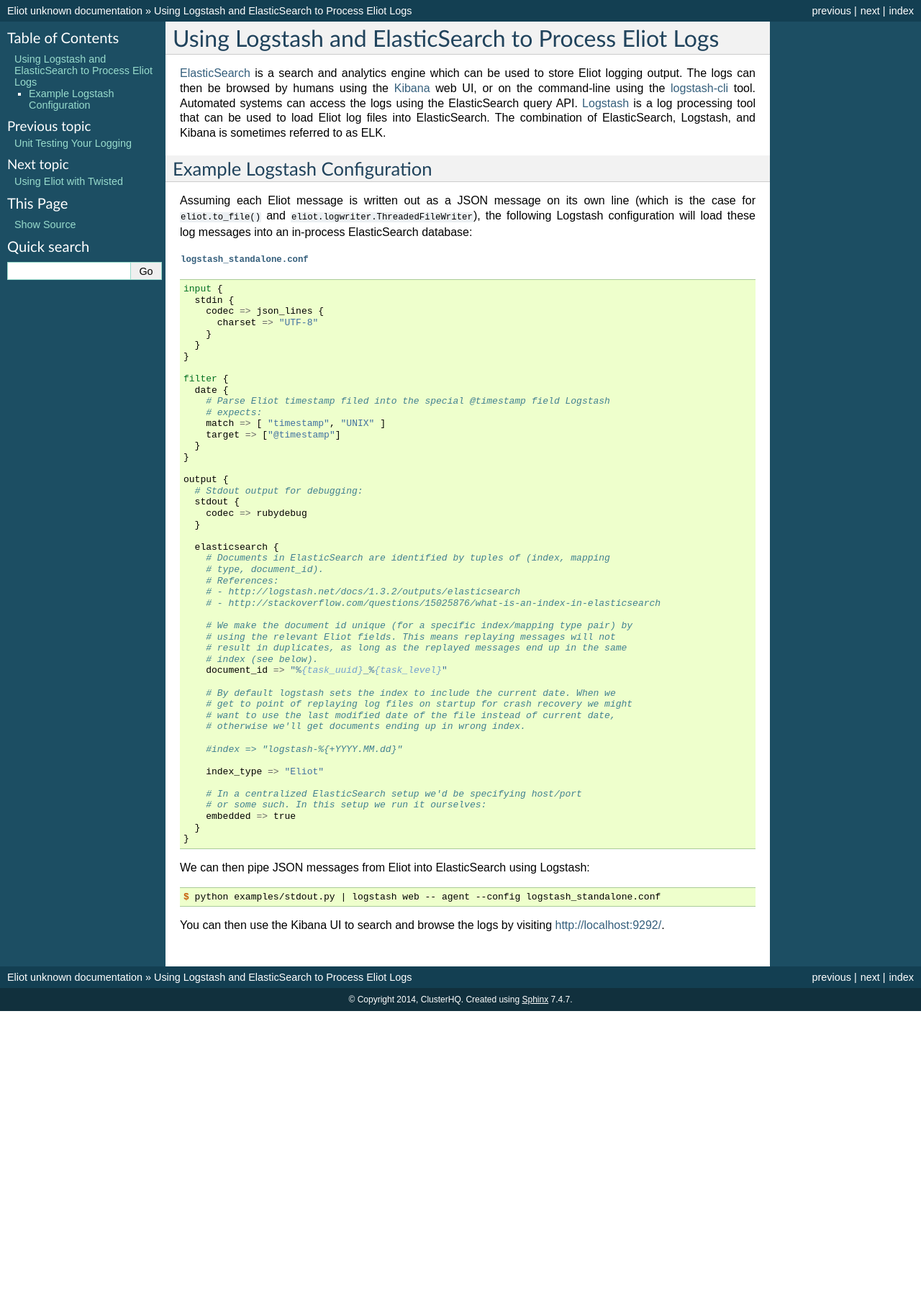
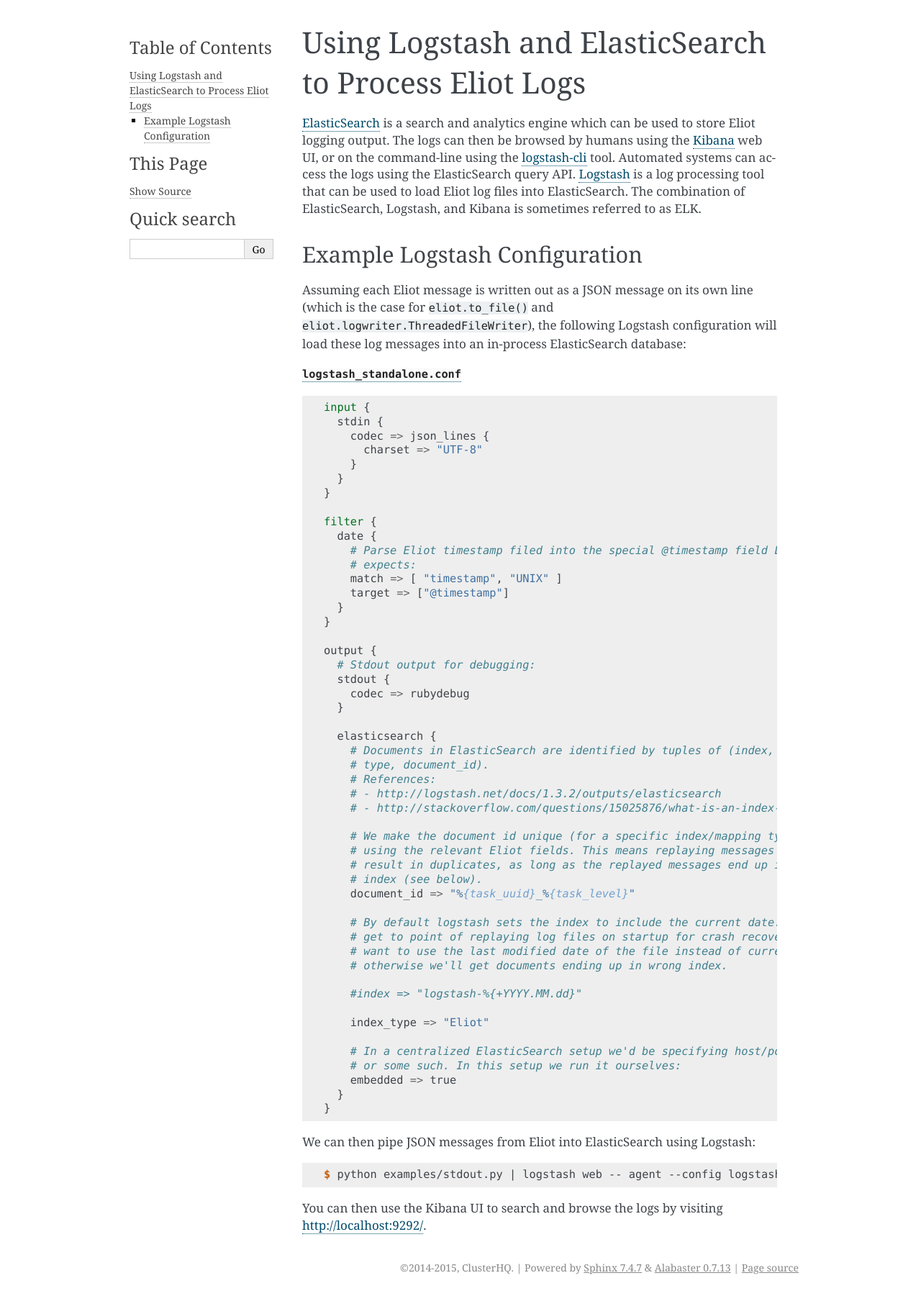
Before and after one commit to itamarst/eliot, a Sphinx documentation site: the page built from docs/source/elasticsearch.rst, in a window 1280 px wide. Shown: the whole page at 72% size. Built offline with Sphinx 7.4.7, drawn with Linux system fonts in a browser that asks for light colours; before the commit the page ends 1405 px from its top, so only the background shows below that.

Commit message:
Update theme.

```diff
--- a/docs/source/conf.py
+++ b/docs/source/conf.py
@@ -47,7 +47,7 @@
 
 # General information about the project.
 project = u'Eliot'
-copyright = u'2014, ClusterHQ'
+copyright = u'2014-2015, ClusterHQ'
 
 # The version info for the project you're documenting, acts as replacement for
 # |version| and |release|, also used in various other places throughout the
@@ -107,7 +107,7 @@
 
 # The theme to use for HTML and HTML Help pages.  See the documentation for
 # a list of builtin themes.
-html_theme = 'default'
+html_theme = 'alabaster'
 
 # Theme options are theme-specific and customize the look and feel of a theme
 # further.  For a list of options available for each theme, see the
```
